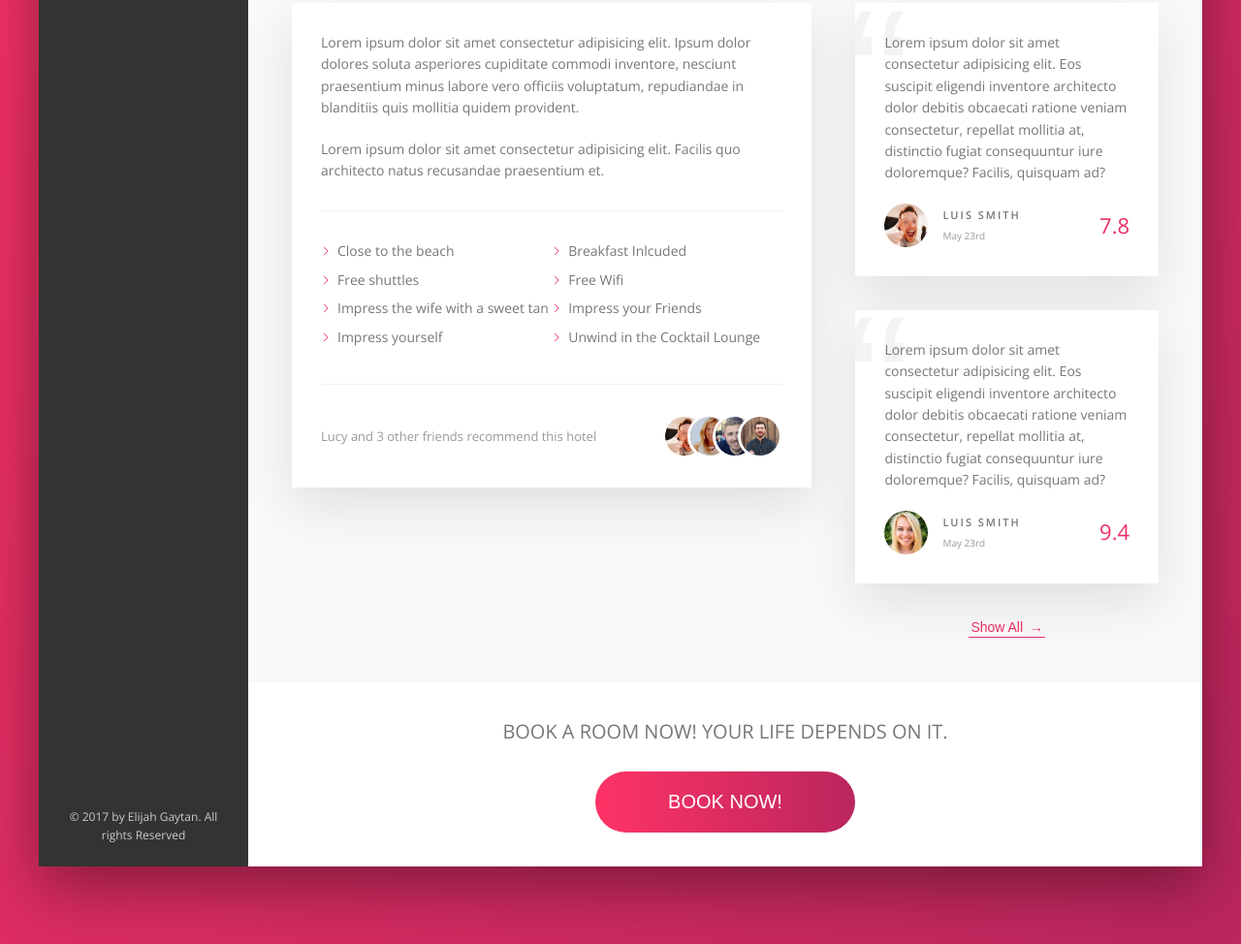
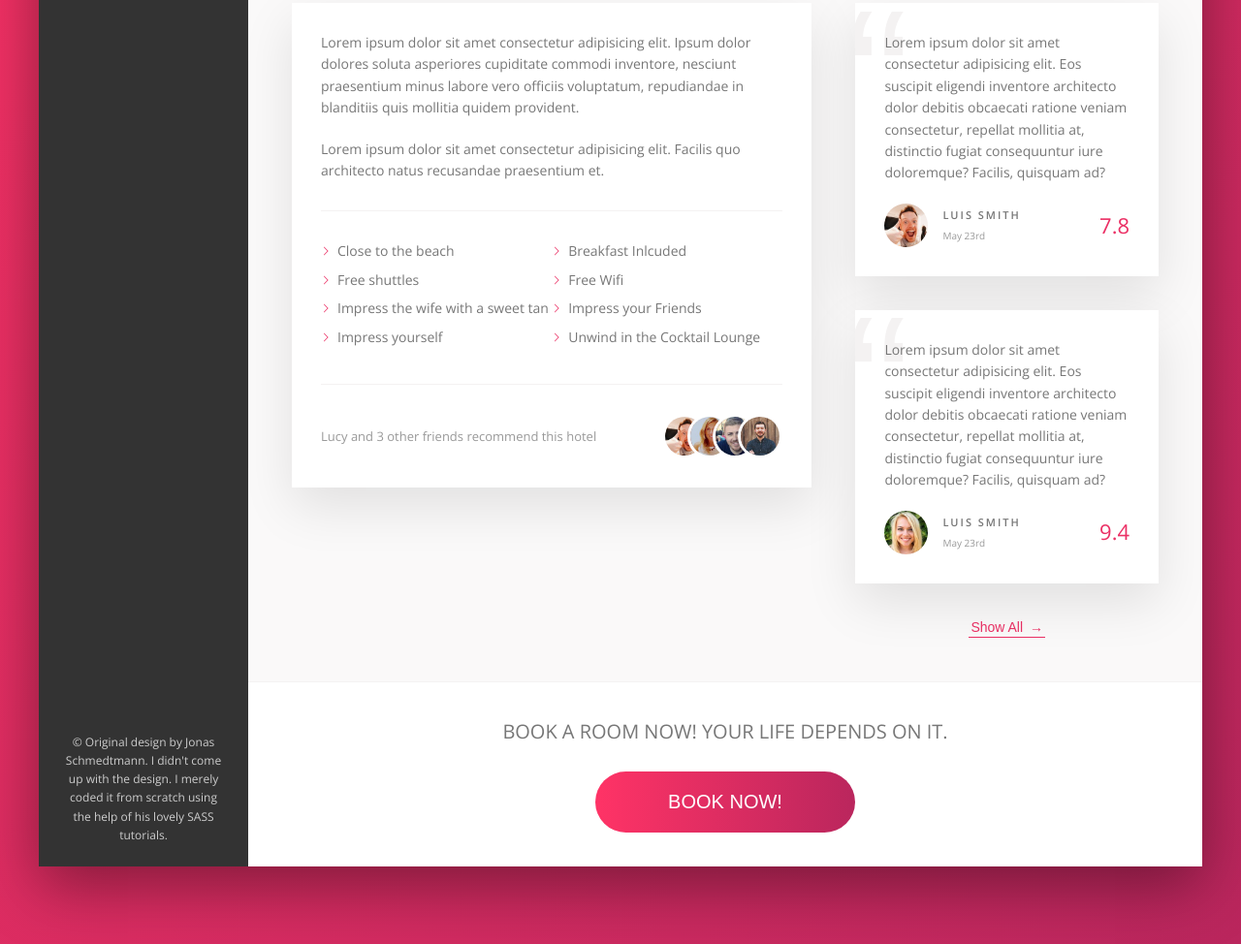
Before and after one commit to chaleay/Flexbox-Trillo, a website: page index.html in a window 1280 px wide. Shown: the part 644-1618 px from the top of the page at 97% size. Drawn offline with nearby package versions, Linux system fonts and the light colour scheme.

Commit message:
deploy 2

```diff
--- a/index.html
+++ b/index.html
@@ -100,7 +100,9 @@
           </ul>
 
           <div class="legal">
-            &copy; 2017 by Elijah Gaytan. All rights Reserved
+            &copy; Original design by Jonas Schmedtmann. I didn't come up with
+            the design. I merely coded it from scratch using the help of his
+            lovely SASS tutorials.
           </div>
         </nav>
 
```
